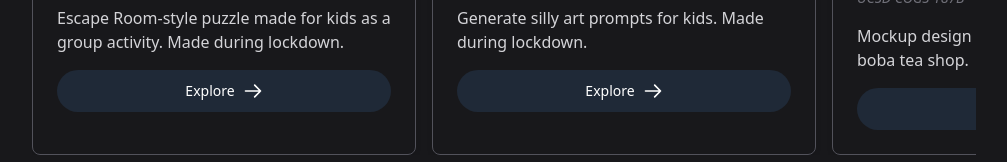
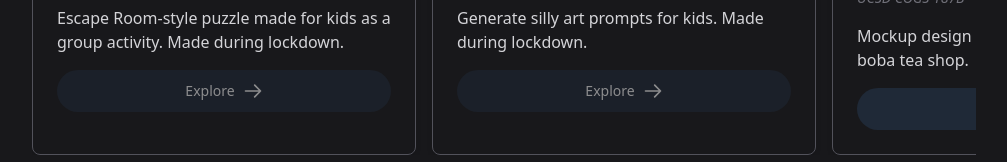
Before and after one commit to Leddy-L/ledaniel-leung, a React (Create React App) app: page / in a window 1280 px wide. Shown: the part 1089-1251 px from the top of the page, without its empty margins (264-1271 px from the left). Built offline with nearby package versions, Linux system fonts and the light colour scheme.

Commit message:
Disable projects that aren't working yet

```diff
--- a/src/sections/Projects.tsx
+++ b/src/sections/Projects.tsx
@@ -14,6 +14,7 @@ interface IProject {
     title: string
     subtitle: string
     link: string
+    disabled: boolean
     description: string
     thumbnail?: string
 }
@@ -25,6 +26,7 @@ const Projects = () => {
             title: 'LKC Puzzle Room',
             subtitle: 'LKC Activities',
             link: 'https://ledanielleung.com/lkc-puzzle-room/',
+            disabled: true,
             description:
                 'Escape Room-style puzzle made for kids as a group activity. Made during lockdown.',
             thumbnail: lkc_puzzle_room_thumbnail,
@@ -34,6 +36,7 @@ const Projects = () => {
             title: 'Random Word Generator',
             subtitle: 'LKC Activities',
             link: 'https://ledanielleung.com/random-word-generator/',
+            disabled: true,
             description:
                 'Generate silly art prompts for kids. Made during lockdown.',
             thumbnail: random_word_generator_thumbnail,
@@ -43,6 +46,7 @@ const Projects = () => {
             title: 'Camellia Rd',
             subtitle: 'UCSD COGS 187B',
             link: 'https://camelliard.github.io/',
+            disabled: false,
             description:
                 'Mockup design project for San Diego-based boba tea shop.',
             thumbnail: camellia_rd_thumbnail,
@@ -68,6 +72,7 @@ const Projects = () => {
                             color="dark"
                             href={project.link}
                             target="_blank"
+                            disabled={project.disabled}
                         >
                             Explore
                             <HiOutlineArrowRight className="ml-2 h-5 w-5" />
```
